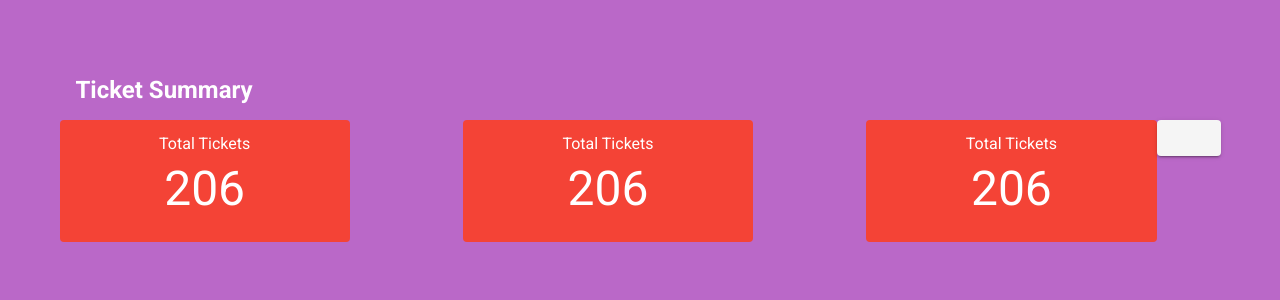
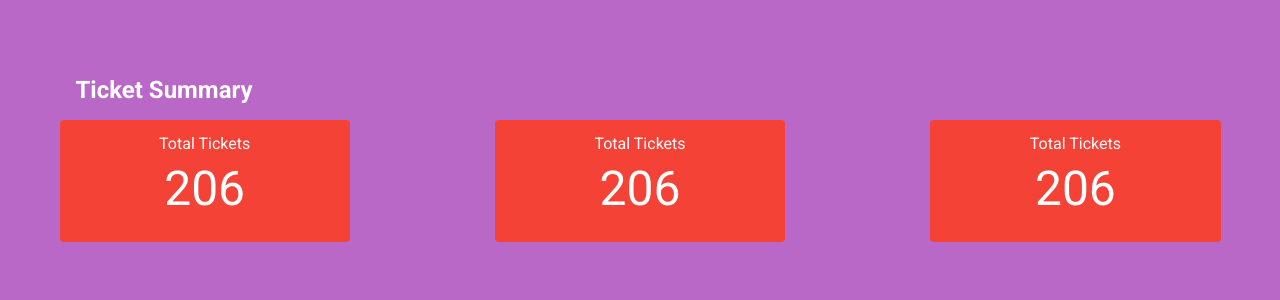
Before and after one commit to adityajain-Infobeans/vue-training, a Vue app in the folder Jira Lite (Project)/front-end/: page /dashboard in a window 1280 px wide. Shown: the top 300 px of the page. Built offline with nearby package versions, Linux system fonts and the light colour scheme.

Commit message:
removed button

```diff
--- a/Jira Lite (Project)/front-end/src/components/Dashboard/TicketsSummary.vue
+++ b/Jira Lite (Project)/front-end/src/components/Dashboard/TicketsSummary.vue
@@ -19,7 +19,6 @@
           <p class="heading mb-2">Total Tickets</p>
           <p class="display-2">206</p>
         </v-col>
-        <v-btn @click="log"></v-btn>
       </v-row>
     </v-container>
   </div>
@@ -27,9 +26,7 @@
 
 <script>
 export default {
-  methods: {
-    log() {},
-  },
+  methods: {},
 };
 </script>
 
```
